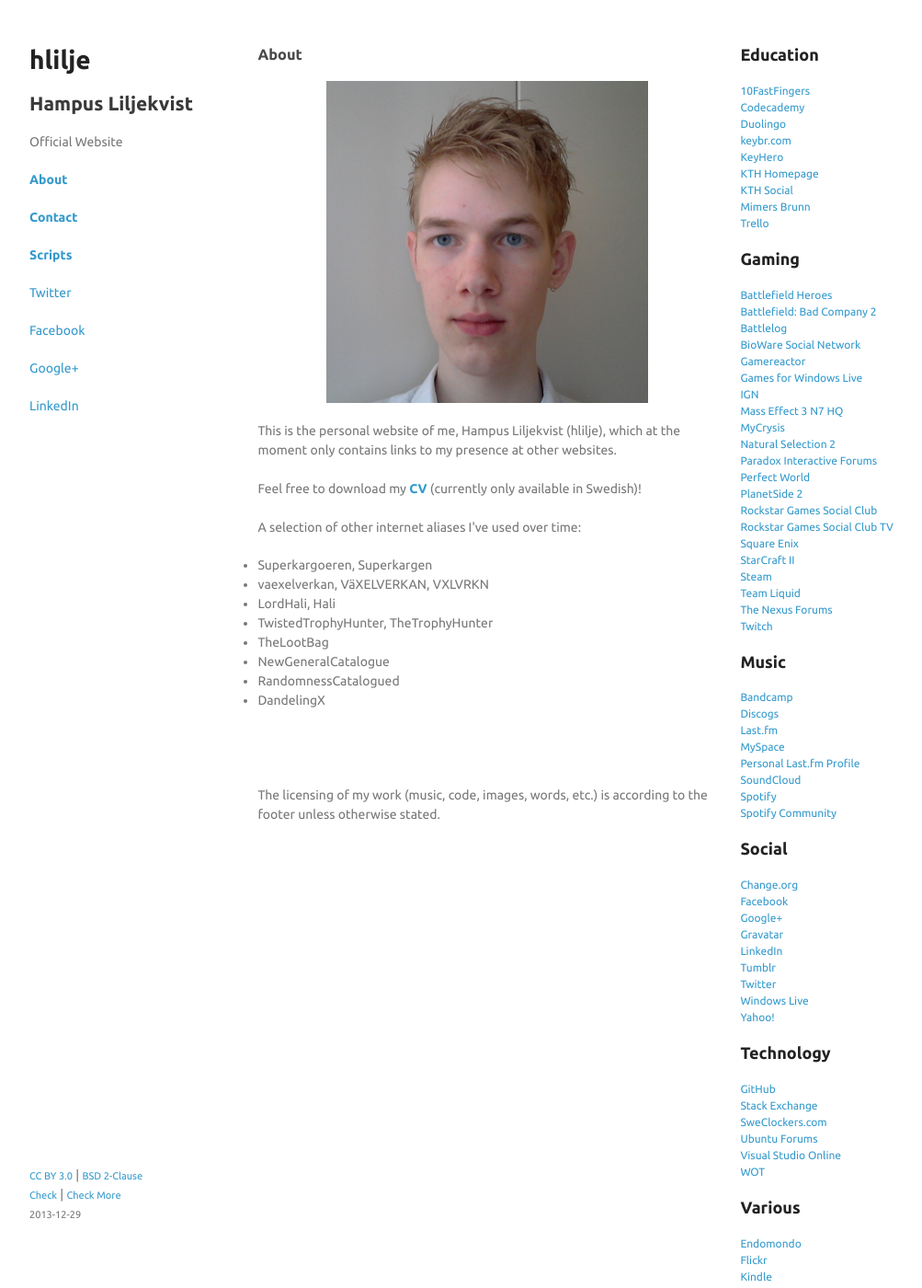
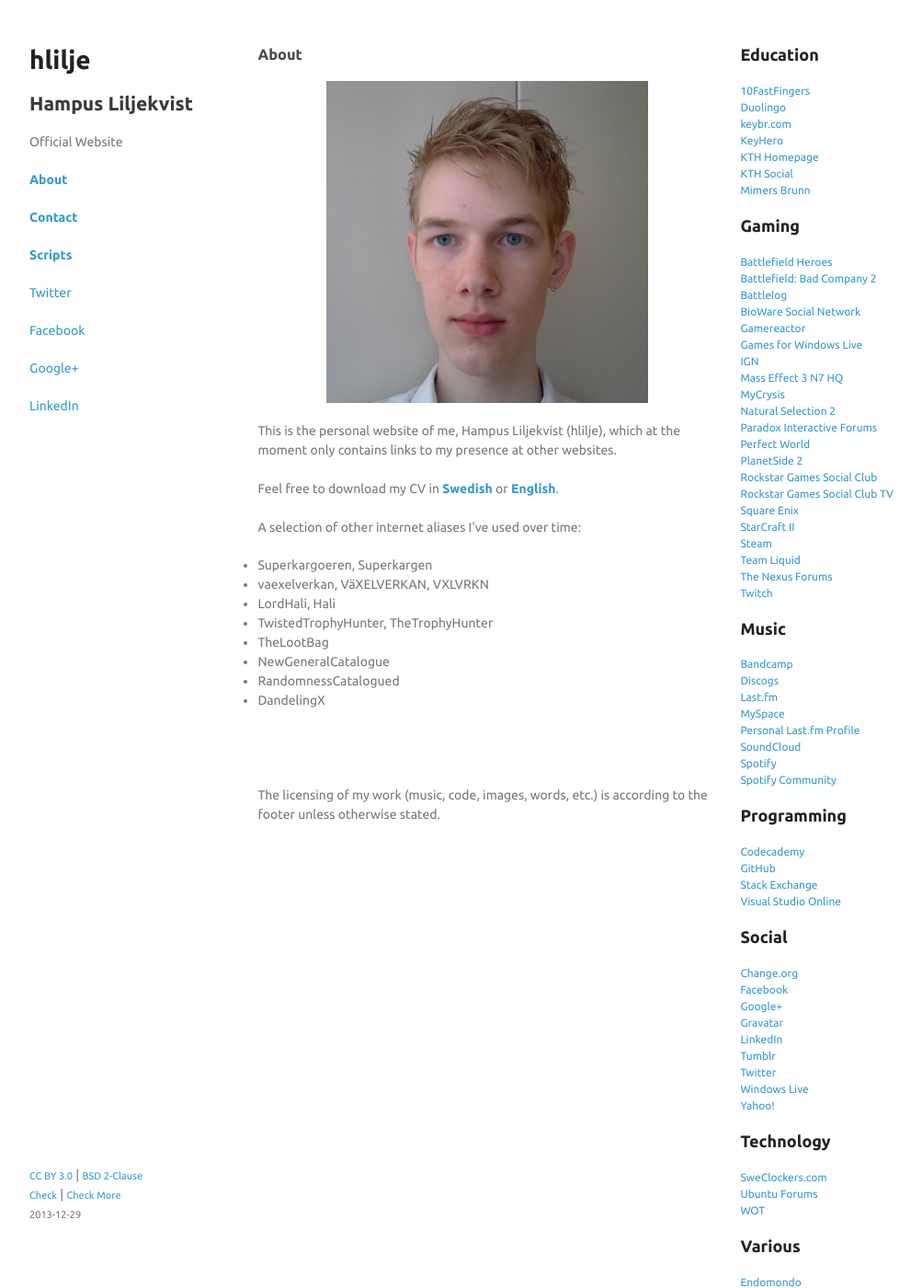
Before and after one commit to hlilje/hlilje.github.io, a Jekyll site: the page built from about/index.html, in a window 1280 px wide and 1400 px high. Shown: the whole window at 92% size, without its empty margins (138-1141 px from the left). Built offline with Jekyll 4.4.1, drawn with Linux system fonts in a browser that asks for light colours.

Commit message:
add eng cv and fix img scaling

```diff
--- a/_includes/links.html
+++ b/_includes/links.html
@@ -2,14 +2,12 @@
   <h1 class="linkCategoryTitle">Education</h1>
   <ul class="linkCategory">
     <li><a href="http://10fastfingers.com/user/130055/" title="10FastFingers profile" target="_blank">10FastFingers</a></li>
-    <li><a href="http://www.codecademy.com/hlilje" title="Codecademy profile" target="_blank">Codecademy</a></li>
     <li><a href="http://www.duolingo.com/hlilje" title="Duolingo profile" target="_blank">Duolingo</a></li>
     <li><a href="http://keybr.com/user/show/138898" title="keybr.com profile" target="_blank">keybr.com</a></li>
     <li><a href="http://www.keyhero.com/profile/superkargen/" title="KeyHero profile" target="_blank">KeyHero</a></li>
     <li><a href="http://www.csc.kth.se/~hlilje/" title="Personal KTH homepage" target="_blank">KTH Homepage</a></li>
     <li><a href="https://www.kth.se/profile/162570/" title="KTH Social profile" target="_blank">KTH Social</a></li>
     <li><a href="http://www.mimersbrunn.se/Members/Hampus_Liljekvist_147882.html" title="Mimers Brunn profile" target="_blank">Mimers Brunn</a></li>
-    <li><a href="https://trello.com/hlilje" title="Trello profile" target="_blank">Trello</a></li>
   </ul>
 
   <h1 class="linkCategoryTitle">Gaming</h1>
@@ -49,7 +47,15 @@
     <li><a href="https://community.spotify.com/t5/user/viewprofilepage/user-id/576212" title="Spotify Community profile" target="_blank">Spotify Community</a></li>
   </ul>
 
+  <h1 class="linkCategoryTitle">Programming</h1>
+  <ul class="linkCategory">
+    <li><a href="http://www.codecademy.com/hlilje" title="Codecademy profile" target="_blank">Codecademy</a></li>
+    <li><a href="https://github.com/hlilje" title="GitHub profile" target="_blank">GitHub</a></li>
+    <li><a href="http://stackexchange.com/users/2232003/hampus-liljekvist" title="Stack Exchange profile" target="_blank">Stack Exchange</a></li>
+    <li><a href="https://hlilje.visualstudio.com/" title="Visual Studio Online workspace" target="_blank">Visual Studio Online</a></li>
+  </ul>
   <h1 class="linkCategoryTitle">Social</h1>
+
   <ul class="linkCategory">
     <li><a href="https://www.change.org/users/hlilje" title="Change.org profile" target="_blank">Change.org</a></li>
     <li><a href="http://www.facebook.com/hampusliljekvist" title="Facebook profile" target="_blank">Facebook</a></li>
--- a/about/index.html
+++ b/about/index.html
@@ -10,7 +10,7 @@ title: hlilje | About
   This is the personal website of me, Hampus Liljekvist (hlilje), which at the moment only contains
   links to my presence at other websites.
   <br><br>
-  Feel free to download my <a class="text-highlight" href="https://github.com/hlilje/cv-hampus-liljekvist/blob/master/cv-hampus-liljekvist_SWE.pdf?raw=true">CV</a> (currently only available in Swedish)!
+  Feel free to download my CV in <a class="text-highlight" href="https://github.com/hlilje/cv-hampus-liljekvist/blob/master/cv-hampus-liljekvist_SWE.pdf?raw=true">Swedish</a> or <a class="text-highlight" href="https://github.com/hlilje/cv-hampus-liljekvist/blob/master/cv-hampus-liljekvist_ENG.pdf?raw=true">English</a>.
   <br><br>
   A selection of other internet aliases I've used over time:
   <br>
--- a/stylesheets/styles.css
+++ b/stylesheets/styles.css
@@ -249,7 +249,7 @@ img#profilePicture {
   header, section, footer, nav {
     float: none;
     position: static;
-    width: auto;
+    /*width: auto;*/
   }
 
   header {
```
Also changed, not shown: other parts of _includes/links.html (+1 -3 lines).
